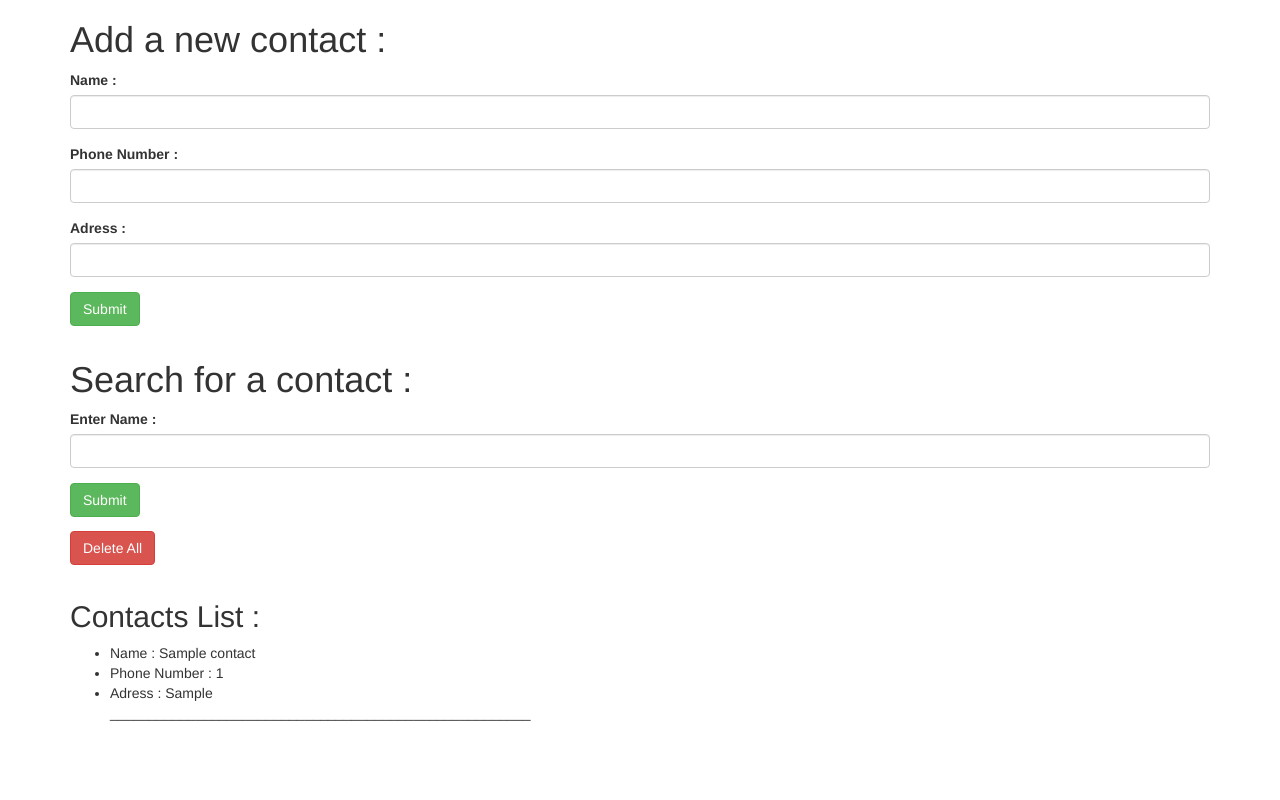
After one commit to Virginie-T/adress_book, a PHP site: template views/contact_form.twig in a window 1280 px wide. The commit adds this page. Run offline with PHP 8.4, Linux system fonts and the light colour scheme; the template is opened without the code that fills it: most values are stand-ins (such as "Sample title", 1, 10 or a date in 2020); some libraries are stand-ins or nearby versions.

Commit message:
debug success

```diff
--- /dev/null
+++ b/views/contact_form.twig
@@ -0,0 +1,62 @@
+<html>
+<head>
+    <link rel='stylesheet' href='https://maxcdn.bootstrapcdn.com/bootstrap/3.3.1/css/bootstrap.min.css'>
+    <title>Contact Book</title>
+</head>
+<body>
+    <div class="container">
+
+        <h1>Add a new contact :</h1>
+        <form action="/create_contact" method="post">
+            <div class='form-group'>
+                <label for='name'>Name :</label>
+                <input id="name" name="name" type="text" class='form-control'>
+            </div>
+            <div class='form-group'>
+                <label for='phone_number'>Phone Number :</label>
+                <input id="phone_number" name="phone_number" type="number" class='form-control'>
+            </div>
+            <div class='form-group'>
+                <label for='adress'>Adress :</label>
+                <input id="adress" name="adress" type="text" class='form-control'>
+            </div>
+
+            <button type='submit' class='btn btn-success'>Submit</button>
+        </form>
+
+    </div>
+
+    <div class='container'>
+
+         <h1> Search for a contact :</h1>
+            <form action='/result_page'>
+                <div class='form-group'>
+                    <label for='name'>Enter Name :</label>
+                    <input id='name' name='name' class='form-control' type='text'>
+                </div>
+
+                <button type='submit' class='btn btn-success'>Submit</button>
+            </form>
+
+        <form action="/delete_contact" method="post">
+                <div class='form-group'>
+                    <button class="btn btn-danger" type="submit">Delete All</button>
+                </div>
+        </form>
+    </div>
+
+    <div class='container'>
+        {% if contacts is not empty  %}
+            <h2>Contacts List :</h2>
+            <ul>
+                {% for contact in contacts %}
+                    <li>Name : {{ contact.getName }}</li>
+                    <li>Phone Number : {{ contact.getPhoneNumber }}</li>
+                    <li>Adress : {{ contact.getAdress }}</li>
+                    <p>______________________________________________________</p>
+
+                {% endfor %}
+            </ul>
+
+        {% endif %}
+    </div>
```
Also changed, not shown: app/app.php (+16 -12 lines), src/Contact.php (+9 -3 lines), views/create_contact.twig (added, +15 -0 lines), views/delete_contact.twig (added, +14 -0 lines), views/result_page.twig (added, +19 -0 lines).
